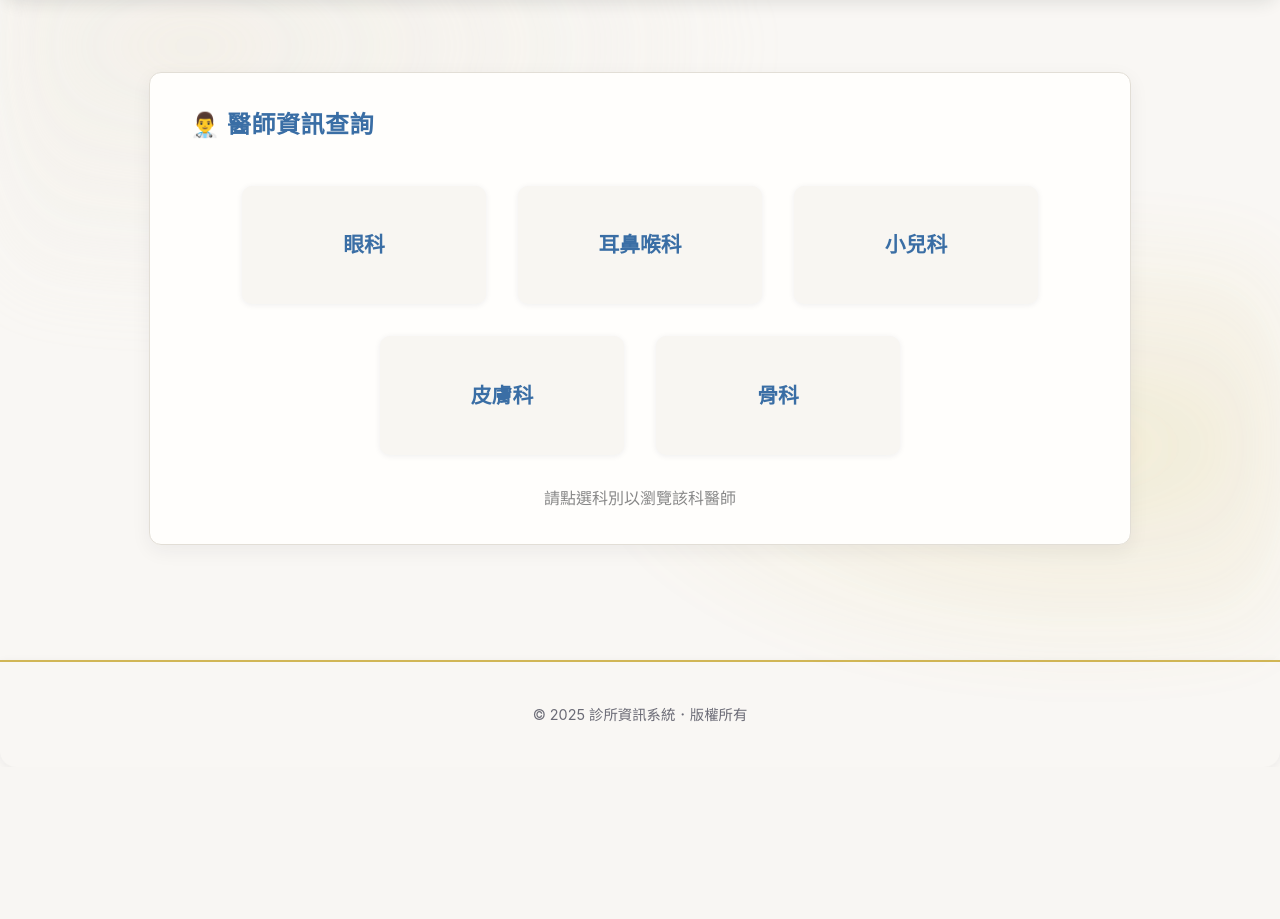
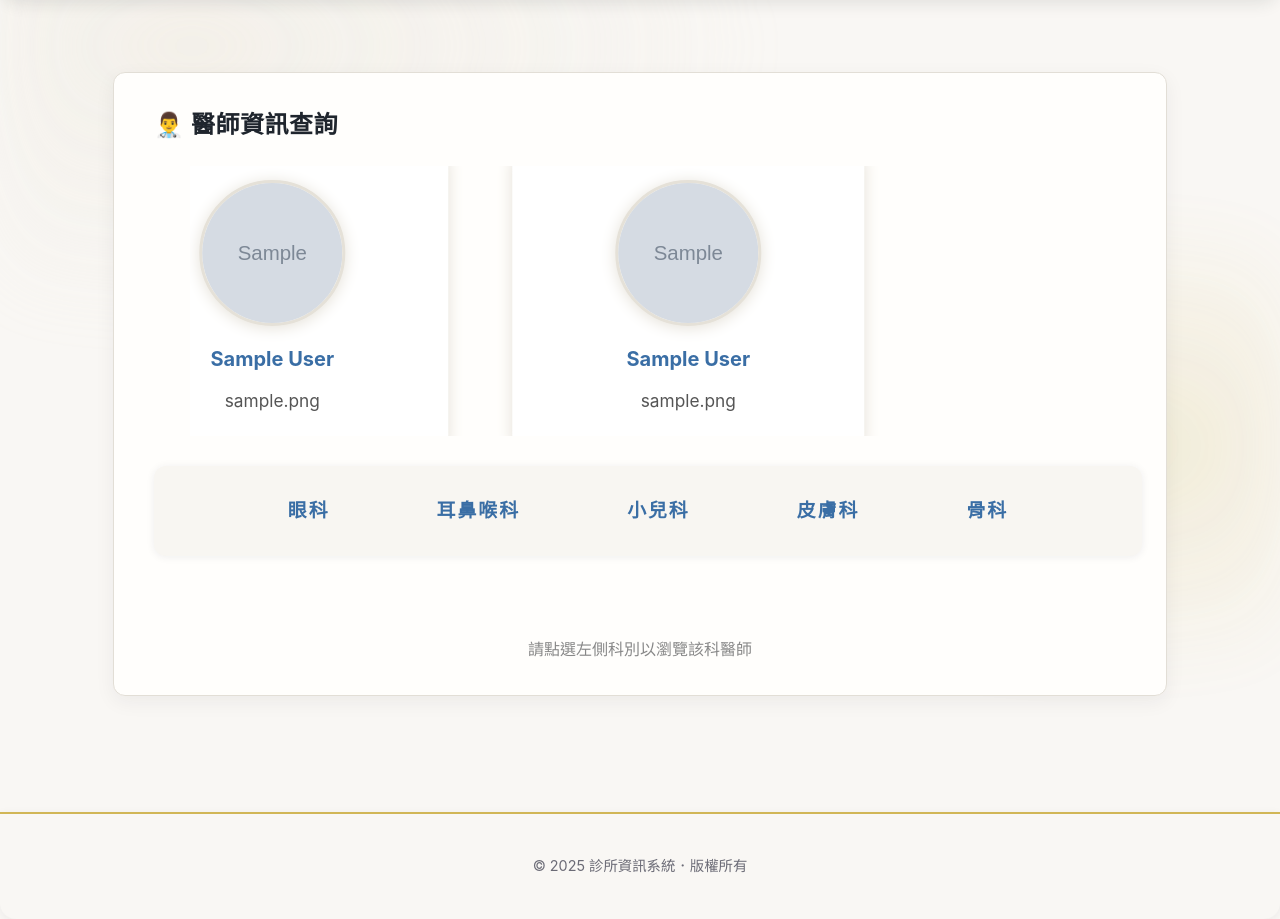
Before and after one commit to royalbear37/clinic, a PHP site: page /doctors/intro.php in a window 1280 px wide. Shown: the part 114-1033 px from the top of the page. Before the commit the page ends 836 px from the top, so only its background shows below. Run offline with PHP 8.4, Linux system fonts and the light colour scheme; data comes from the database, SQL or seed files in the repository; tables that the repository leaves empty hold one stand-in row (values such as "Sample post"); grey boxes marked "Sample" are stand-in pictures; a stand-in replaces the project's code that opens the database connection.

Commit message:
run horce light

```diff
--- a/doctors/intro.php
+++ b/doctors/intro.php
@@ -3,112 +3,231 @@ include("../config/mysql_connect.inc.php");
 include("../header.php");
 ?>
 <style>
-.dept-list {
+.sidebar-dept-list {
+    width: 100%;
+    background: #f8f6f2;
+    border-radius: 12px;
+    box-shadow: 0 1px 8px #eee;
+    padding: 1em 0.5em 1em 0.5em;
+    margin: 0 0 2em 0;
     display: flex;
-    flex-wrap: wrap;
-    gap: 2em;
+    flex-direction: row;
+    gap: 1.5em;
     justify-content: center;
-    margin: 40px 0 30px 0;
+    align-items: center;
+    height: auto;
 }
-.dept-item {
-    background: #f8f6f2;
-    border-radius: 10px;
-    padding: 2em 2.5em;
-    font-size: 1.3em;
-    box-shadow: 0 1px 6px #eee;
-    text-align: center;
-    min-width: 140px;
-    transition: box-shadow 0.2s;
+.sidebar-dept-item {
+    display: flex;
 }
-.dept-item a {
-    text-decoration: none;
+.sidebar-dept-item a {
+    display: block;
+    padding: 0.7em 2.2em;
+    border-radius: 8px;
     color: #3a6ea5;
     font-weight: bold;
+    text-decoration: none;
+    font-size: 1.18em;
+    letter-spacing: 2px;
+    transition: background 0.2s, color 0.2s;
+    text-align: center;
+}
+.sidebar-dept-item a.active,
+.sidebar-dept-item a:hover {
+    background: #e5e1d8;
+    color: #d4af37;
+}
+.main-content-flex {
     display: block;
 }
-.dept-item a:hover {
-    color: #d4af37;
+.doctor-marquee-container {
+    width: 100%;
+    max-width: 900px;
+    overflow: hidden;
+    margin: 0 auto 30px auto;
+    background: transparent;
+    position: relative;
+    height: 270px;
+    display: flex;
+    align-items: center;
+    justify-content: center;
 }
-.doctor-list-table {
-    width: 100%;
-    border-collapse: collapse;
-    margin: 0 auto 30px auto;
+.doctor-marquee-track {
+    display: flex;
+    align-items: center;
+    height: 100%;
+    animation: marquee 18s linear infinite;
+    justify-content: center;
+}
+.doctor-marquee-card {
+    flex: 0 0 320px;
+    margin: 0 32px;
     background: #fff;
-    box-shadow: 0 2px 12px #eee;
+    border-radius: 18px;
+    box-shadow: 0 2px 16px #e5e1d8;
+    display: flex;
+    flex-direction: column;
+    align-items: center;
+    padding: 2em 1em 1.5em 1em;
+    text-align: center;
+    transition: box-shadow 0.2s;
+    cursor: pointer;
+}
+.doctor-marquee-card:hover {
+    box-shadow: 0 4px 18px #d4af37;
+}
+.doctor-marquee-photo {
+    width: 140px;
+    height: 140px;
+    object-fit: cover;
+    border-radius: 50%;
+    border: 3px solid #e5e1d8;
+    background: #f8f6f2;
+    margin-bottom: 1em;
+    box-shadow: 0 2px 16px #e5e1d8;
+    transition: box-shadow 0.3s;
+}
+.doctor-marquee-name {
+    font-size: 1.25em;
+    font-weight: bold;
+    color: #3a6ea5;
+    margin-bottom: 0.5em;
+    word-break: break-all;
+}
+.doctor-marquee-profile {
+    color: #555;
     font-size: 1.08em;
+    line-height: 1.7;
+    min-height: 40px;
+    margin-bottom: 0.2em;
 }
-.doctor-list-table th, .doctor-list-table td {
-    border: 1px solid #e5e1d8;
-    padding: 12px 8px;
+@keyframes marquee {
+    0% { transform: translateX(0); }
+    100% { transform: translateX(-50%); }
 }
-.doctor-list-table th {
-    background: #f8f6f2;
-    color: #7a7a85;
-    font-weight: bold;
+@media (max-width: 1100px) {
+    .doctor-marquee-container { width: 98vw; }
 }
-.doctor-list-table tr:nth-child(even) {
-    background: #faf9f7;
-}
-.doctor-list-table tr:hover {
-    background: #f0f7ff;
-}
-.doctor-profile {
-    text-align: left;
-    color: #555;
-    line-height: 1.7;
-    max-width: 350px;
-    margin: 0 auto;
-}
-.dashboard h2 {
-    color: #3a6ea5;
-    margin-bottom: 1em;
+@media (max-width: 600px) {
+    .sidebar-dept-list { flex-direction: column; gap: 0.5em; }
+    .sidebar-dept-item a { padding: 0.7em 1em; font-size: 1em;}
+    .doctor-marquee-card { flex: 0 0 90vw; max-width: 320px; }
+    .doctor-marquee-photo { width: 60vw; height: 60vw; max-width: 120px; max-height: 120px;}
 }
 </style>
-<div class="dashboard" style="max-width:900px;margin:40px auto;">
+<div class="dashboard" style="max-width:1200px;margin:40px auto;">
     <h2>👨‍⚕️ 醫師資訊查詢</h2>
+    <?php
+    $dep_id = isset($_GET['dep']) ? intval($_GET['dep']) : 0;
+    // 只有在沒選科別時顯示所有醫師跑馬燈
+    if (!$dep_id) {
+        ?>
+        <div class="doctor-marquee-container">
+            <div class="doctor-marquee-track" id="allDoctorMarqueeTrack">
+                <?php
+                $sql = "SELECT d.doctor_id, u.name, d.photo_url, d.profile
+                        FROM doctors d
+                        JOIN users u ON d.user_id = u.id";
+                $result = $conn->query($sql);
+                $all_doctors = [];
+                while ($row = $result->fetch_assoc()) {
+                    $all_doctors[] = $row;
+                }
+                $marqueeDoctors = array_merge($all_doctors, $all_doctors);
+                foreach ($marqueeDoctors as $row):
+                    $photo = !empty($row['photo_url']) ? "/clinic/uploads/" . htmlspecialchars($row['photo_url']) : "/clinic/uploads/default.png";
+                ?>
+                <div class="doctor-marquee-card" onclick="location.href='doctor_detail.php?id=<?= $row['doctor_id'] ?>'">
+                    <img src="<?= $photo ?>" alt="醫師照片" class="doctor-marquee-photo">
+                    <div class="doctor-marquee-name"><?= htmlspecialchars($row['name']) ?></div>
+                    <div class="doctor-marquee-profile"><?= nl2br(htmlspecialchars($row['profile'] ?? '尚無簡介')) ?></div>
+                </div>
+                <?php endforeach; ?>
+            </div>
+        </div>
+        <script>
+        window.addEventListener('DOMContentLoaded', function() {
+            var track = document.getElementById('allDoctorMarqueeTrack');
+            var cardCount = track.children.length / 2;
+            var duration = Math.max(10, cardCount * 3);
+            track.style.animationDuration = duration + 's';
+        });
+        </script>
+        <?php
+    }
+    ?>
+    <div class="main-content-flex">
+        <!-- 側邊欄科別 -->
+        <div class="sidebar-dept-list">
+            <?php
+            $deps = $conn->query("SELECT department_id, name FROM departments ORDER BY department_id");
+            $dept_arr = [];
+            while ($dep = $deps->fetch_assoc()) {
+                $dept_arr[] = $dep;
+                $active = ($dep_id == $dep['department_id']) ? 'active' : '';
+                echo '<div class="sidebar-dept-item"><a href="?dep=' . $dep['department_id'] . '" class="' . $active . '">' . htmlspecialchars($dep['name']) . '</a></div>';
+            }
+            ?>
+        </div>
+        <!-- 主要內容 -->
+        <div style="flex:1;">
 <?php
-$dep_id = isset($_GET['dep']) ? intval($_GET['dep']) : 0;
-
-if (!$dep_id) {
-    // 顯示五個科別按鈕
-    $deps = $conn->query("SELECT department_id, name FROM departments ORDER BY department_id");
-    echo '<div class="dept-list">';
-    while ($dep = $deps->fetch_assoc()) {
-        echo '<div class="dept-item"><a href="?dep=' . $dep['department_id'] . '">' . htmlspecialchars($dep['name']) . '</a></div>';
-    }
-    echo '</div>';
-    echo '<div style="text-align:center;color:#888;">請點選科別以瀏覽該科醫師</div>';
-} else {
-    // 顯示該科別的醫師
-    $dep_stmt = $conn->prepare("SELECT name FROM departments WHERE department_id=?");
-    $dep_stmt->bind_param("i", $dep_id);
-    $dep_stmt->execute();
-    $dep_stmt->bind_result($dep_name);
-    $dep_stmt->fetch();
-    $dep_stmt->close();
-
-    echo '<h3 style="text-align:center;">科別：' . htmlspecialchars($dep_name) . '</h3>';
-
-    $sql = "SELECT d.doctor_id, u.name, d.profile
+// 取得所有科別的醫師（依科別分組）
+$all_doctors_by_dept = [];
+foreach ($dept_arr as $dept) {
+    $sql = "SELECT d.doctor_id, u.name, d.photo_url, d.profile
             FROM doctors d
             JOIN users u ON d.user_id = u.id
             WHERE d.department_id = ?";
     $stmt = $conn->prepare($sql);
-    $stmt->bind_param("i", $dep_id);
+    $stmt->bind_param("i", $dept['department_id']);
     $stmt->execute();
     $result = $stmt->get_result();
+    $all_doctors_by_dept[$dept['department_id']] = [];
+    while ($row = $result->fetch_assoc()) {
+        $all_doctors_by_dept[$dept['department_id']][] = $row;
+    }
+    $stmt->close();
+}
 
-    echo '<table class="doctor-list-table">';
-    echo '<tr><th>姓名</th><th>簡介</th></tr>';
-    while ($row = $result->fetch_assoc()) {
-        echo '<tr>';
-        echo '<td>' . htmlspecialchars($row['name']) . '</td>';
-        echo '<td class="doctor-profile">' . nl2br(htmlspecialchars($row['profile'] ?? '尚無簡介')) . '</td>';
-        echo '</tr>';
+// 只顯示目前選取的科別
+if (!$dep_id) {
+    echo '<div style="text-align:center;color:#888;margin-top:80px;">請點選左側科別以瀏覽該科醫師</div>';
+} else {
+    $doctors = $all_doctors_by_dept[$dep_id];
+    if (count($doctors) === 0) {
+        echo '<div style="text-align:center;color:#888;">此科別暫無醫師資料</div>';
+    } else {
+        ?>
+        <div class="doctor-marquee-container">
+            <div class="doctor-marquee-track" id="doctorMarqueeTrack">
+                <?php
+                // 跑馬燈無縫，重複一份
+                $marqueeDoctors = array_merge($doctors, $doctors);
+                foreach ($marqueeDoctors as $row):
+                    $photo = !empty($row['photo_url']) ? "/clinic/uploads/" . htmlspecialchars($row['photo_url']) : "/clinic/uploads/default.png";
+                ?>
+                <div class="doctor-marquee-card" onclick="location.href='doctor_detail.php?id=<?= $row['doctor_id'] ?>'">
+                    <img src="<?= $photo ?>" alt="醫師照片" class="doctor-marquee-photo">
+                    <div class="doctor-marquee-name"><?= htmlspecialchars($row['name']) ?></div>
+                    <div class="doctor-marquee-profile"><?= nl2br(htmlspecialchars($row['profile'] ?? '尚無簡介')) ?></div>
+                </div>
+                <?php endforeach; ?>
+            </div>
+        </div>
+        <script>
+        window.addEventListener('DOMContentLoaded', function() {
+            var track = document.getElementById('doctorMarqueeTrack');
+            var cardCount = track.children.length / 2;
+            var duration = Math.max(10, cardCount * 3);
+            track.style.animationDuration = duration + 's';
+        });
+        </script>
+        <?php
     }
-    echo '</table>';
-    echo '<div style="text-align:center;margin-top:2em;"><a href="intro.php" style="color:#3a6ea5;">← 返回科別列表</a></div>';
 }
 ?>
+        </div>
+    </div>
 </div>
 <?php include("../footer.php"); ?>
```
Also changed, not shown: uploads/channels4_profile.jpg (added), uploads/photo_l.jpg (added), uploads/總統陳水扁先生玉照_(國民大會實錄).jpg (added), uploads/賴清德總統_1.jpg (added).
